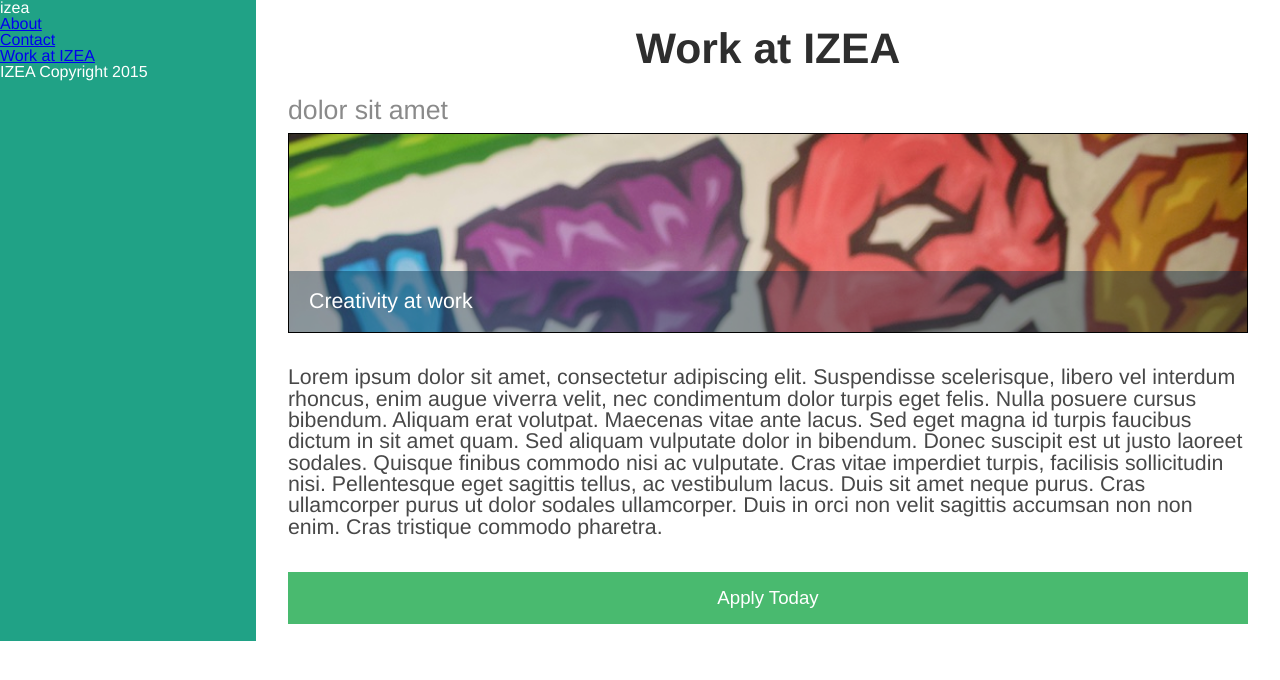
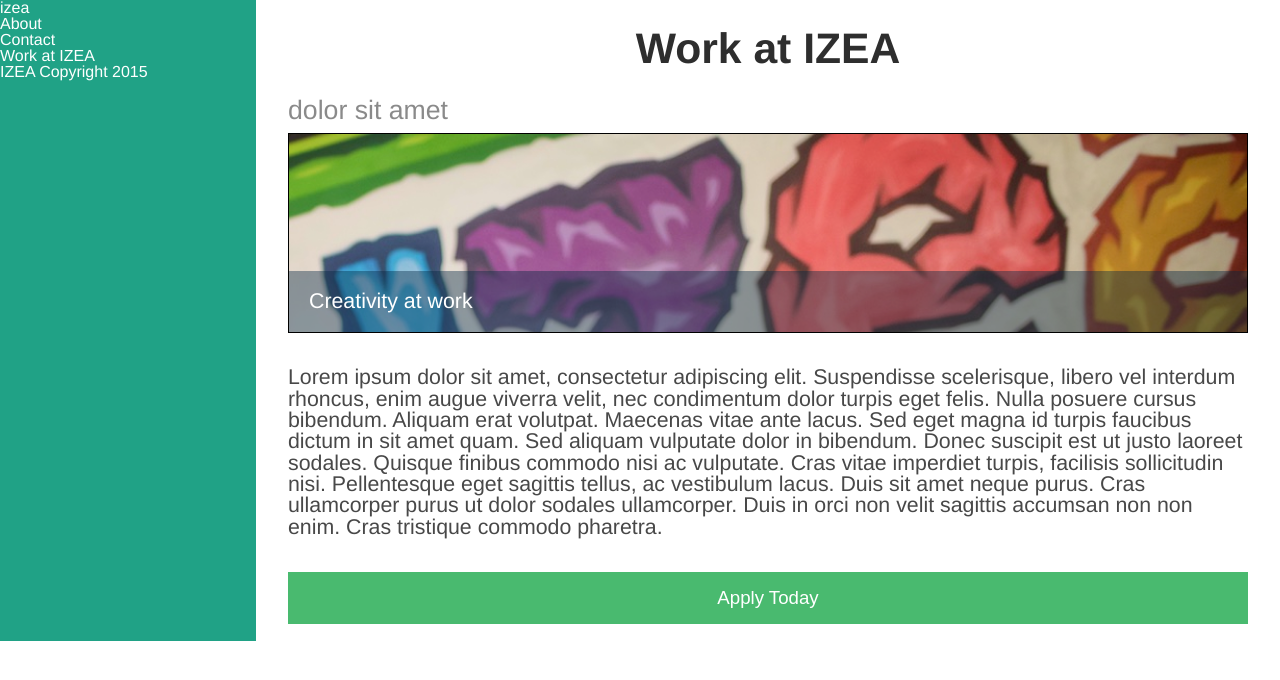
Before and after one commit to phillycc/IZEA_exercise, a website: page app/index.html in a window 1280 px wide. Drawn offline with nearby package versions, Linux system fonts and the light colour scheme; files that its build step writes are made by us from their sources.

Commit message:
Styling nav menu items

```diff
--- a/src/scss/partials/_nav.scss
+++ b/src/scss/partials/_nav.scss
@@ -1,15 +1,18 @@
 .nav {
-
   ul {
-
     list-style: none;
   }
+  li {
 
-  li {
+  }
+  a {
+    text-decoration: none;
     color: $color-text-white;
+    background-color: $color-green-middle;
+    &:hover {
+			background: $color-green-strong;
+			color: $color-text-white;
+		}
   }
 
-  a {
-
-  }
 }
```
Also changed, not shown: 1 other file.
